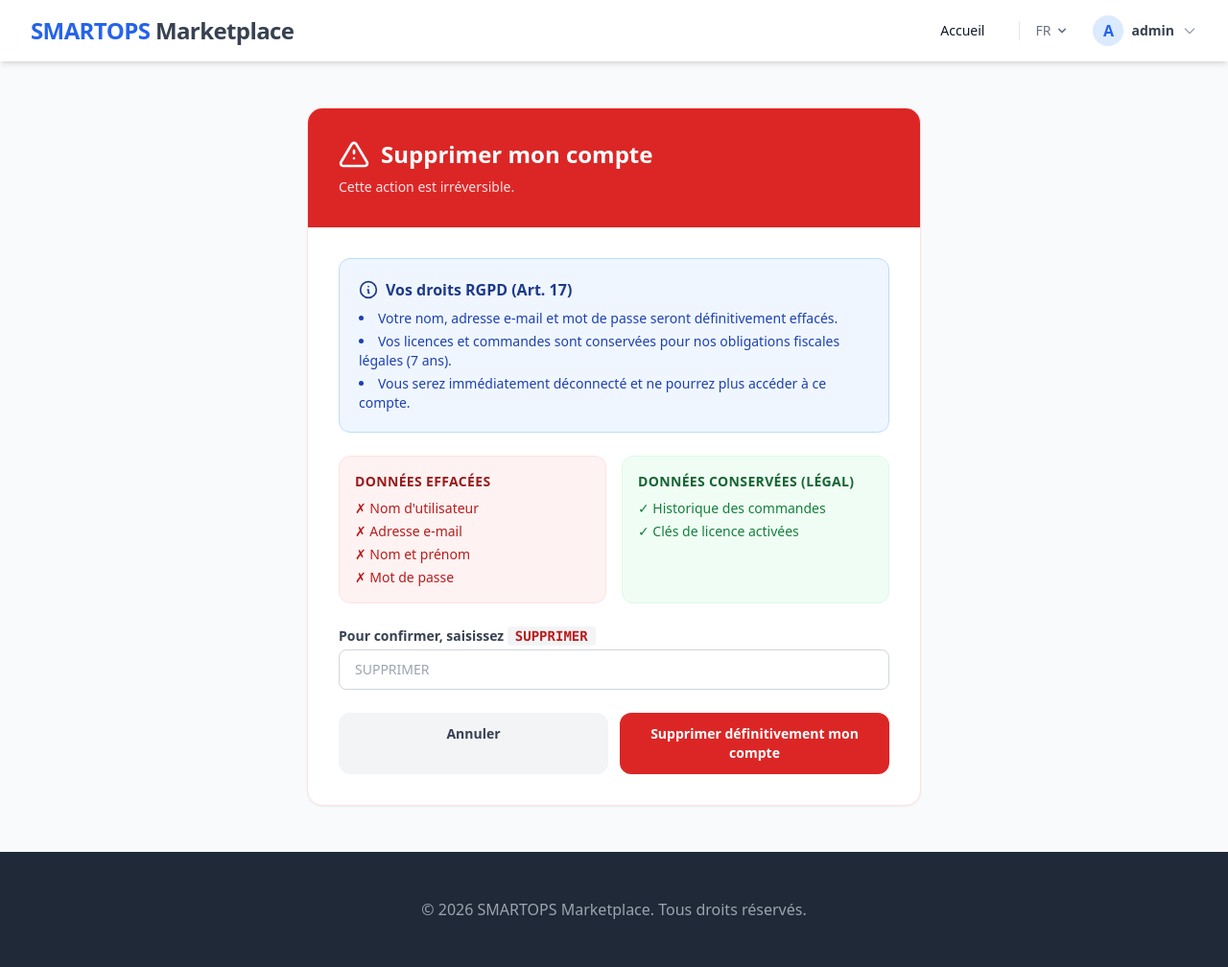
After one commit to mouedarbi/SMARTOPS_PORTAL, a Django app: page /fr/accounts/delete-account/ in a window 1280 px wide. The commit adds this page. Shown: the whole page at 96% size. Run offline with Django 5.2, Linux system fonts and the light colour scheme; a user stored in the database is signed in; data that the repository does not hold is empty; some libraries are stand-ins or nearby versions.

Commit message:
feat(rgpd): implement RGPD Art. 17 account deletion for Portal + CI workflow
- Add is_deleted/deleted_at fields and anonymize() method to User model
- Add delete_account_confirm view with POST handler (requires typing "SUPPRIMER")
- Add delete-account/ URL route in users app
- Add delete_account_confirm.html template with danger zone UI (Tailwind)
- Add "Supprimer mon compte" danger button in profile.html
- Apply migration 0002_rgpd_account_deletion (adds is_deleted, deleted_at)
- Add .github/workflows/ci.yml for GitHub Actions (Django tests on every push)

Anonymization preserves Order/License records for fiscal obligations (Art. 17.3.b).

```diff
--- /dev/null
+++ b/app/templates/account/delete_account_confirm.html
@@ -0,0 +1,107 @@
+{% extends "base.html" %}
+{% load i18n %}
+
+{% block title %}{% trans "Supprimer mon compte" %} - SMARTOPS{% endblock %}
+
+{% block content %}
+<div class="max-w-2xl mx-auto px-4 py-12">
+
+    {% if messages %}
+        {% for message in messages %}
+            <div class="mb-6 p-4 rounded-xl text-sm font-medium
+                {% if message.tags == 'error' %}bg-red-50 text-red-700 border border-red-200
+                {% else %}bg-green-50 text-green-700 border border-green-200{% endif %}">
+                {{ message }}
+            </div>
+        {% endfor %}
+    {% endif %}
+
+    <div class="bg-white rounded-2xl shadow-sm border border-red-100 overflow-hidden">
+
+        <!-- En-tête danger -->
+        <div class="bg-red-600 px-8 py-8 text-white">
+            <div class="flex items-center gap-3">
+                <svg class="h-8 w-8" fill="none" stroke="currentColor" viewBox="0 0 24 24">
+                    <path stroke-linecap="round" stroke-linejoin="round" stroke-width="2"
+                          d="M12 9v2m0 4h.01M10.29 3.86L1.82 18a2 2 0 001.71 3h16.94a2 2 0 001.71-3L13.71 3.86a2 2 0 00-3.42 0z"/>
+                </svg>
+                <h1 class="text-2xl font-bold">{% trans "Supprimer mon compte" %}</h1>
+            </div>
+            <p class="text-red-100 mt-2 text-sm">{% trans "Cette action est irréversible." %}</p>
+        </div>
+
+        <div class="p-8 space-y-6">
+
+            <!-- Bloc RGPD informatif -->
+            <div class="bg-blue-50 border border-blue-200 rounded-xl p-5">
+                <h2 class="font-bold text-blue-900 mb-2 flex items-center gap-2">
+                    <svg class="h-5 w-5" fill="none" stroke="currentColor" viewBox="0 0 24 24">
+                        <path stroke-linecap="round" stroke-linejoin="round" stroke-width="2"
+                              d="M13 16h-1v-4h-1m1-4h.01M12 2a10 10 0 100 20A10 10 0 0012 2z"/>
+                    </svg>
+                    {% trans "Vos droits RGPD (Art. 17)" %}
+                </h2>
+                <ul class="text-sm text-blue-800 space-y-1 list-disc list-inside">
+                    <li>{% trans "Votre nom, adresse e-mail et mot de passe seront définitivement effacés." %}</li>
+                    <li>{% trans "Vos licences et commandes sont conservées pour nos obligations fiscales légales (7 ans)." %}</li>
+                    <li>{% trans "Vous serez immédiatement déconnecté et ne pourrez plus accéder à ce compte." %}</li>
+                </ul>
+            </div>
+
+            <!-- Ce qui sera supprimé / conservé -->
+            <div class="grid grid-cols-1 md:grid-cols-2 gap-4">
+                <div class="bg-red-50 rounded-xl p-4 border border-red-100">
+                    <h3 class="font-bold text-red-800 text-sm uppercase tracking-wide mb-2">
+                        {% trans "Données effacées" %}
+                    </h3>
+                    <ul class="text-sm text-red-700 space-y-1">
+                        <li>✗ {% trans "Nom d'utilisateur" %}</li>
+                        <li>✗ {% trans "Adresse e-mail" %}</li>
+                        <li>✗ {% trans "Nom et prénom" %}</li>
+                        <li>✗ {% trans "Mot de passe" %}</li>
+                    </ul>
+                </div>
+                <div class="bg-green-50 rounded-xl p-4 border border-green-100">
+                    <h3 class="font-bold text-green-800 text-sm uppercase tracking-wide mb-2">
+                        {% trans "Données conservées (légal)" %}
+                    </h3>
+                    <ul class="text-sm text-green-700 space-y-1">
+                        <li>✓ {% trans "Historique des commandes" %}</li>
+                        <li>✓ {% trans "Clés de licence activées" %}</li>
+                    </ul>
+                </div>
+            </div>
+
+            <!-- Formulaire de confirmation -->
+            <form method="post" action="{% url 'users:delete_account_confirm' %}">
+                {% csrf_token %}
+                <div class="space-y-4">
+                    <div>
+                        <label class="block text-sm font-bold text-gray-700 mb-1">
+                            {% trans "Pour confirmer, saisissez" %} <span class="font-mono bg-gray-100 px-2 py-0.5 rounded text-red-700">SUPPRIMER</span>
+                        </label>
+                        <input type="text"
+                               name="confirmation"
+                               placeholder="SUPPRIMER"
+                               autocomplete="off"
+                               class="w-full border border-gray-300 rounded-lg px-4 py-2.5 text-sm focus:outline-none focus:ring-2 focus:ring-red-400 focus:border-red-400"
+                               required>
+                    </div>
+
+                    <div class="flex flex-col sm:flex-row gap-3 pt-2">
+                        <a href="{% url 'users:profile' %}"
+                           class="flex-1 text-center bg-gray-100 text-gray-700 px-6 py-3 rounded-xl font-bold text-sm hover:bg-gray-200 transition">
+                            {% trans "Annuler" %}
+                        </a>
+                        <button type="submit"
+                                class="flex-1 bg-red-600 text-white px-6 py-3 rounded-xl font-bold text-sm hover:bg-red-700 transition">
+                            {% trans "Supprimer définitivement mon compte" %}
+                        </button>
+                    </div>
+                </div>
+            </form>
+
+        </div>
+    </div>
+</div>
+{% endblock %}
--- a/app/users/models.py
+++ b/app/users/models.py
@@ -3,12 +3,18 @@ Fichier : models.py
 Projet : Marketplace SMARTOPS
 Application : users
 Auteur : Mohamed Ouedarbi
-Version : 2.0
+Version : 3.0
 Description : Définition du modèle utilisateur personnalisé.
+              Implémente le droit à l'effacement RGPD (Art. 17) via anonymisation :
+              les données d'identification sont effacées, les commandes et licences
+              sont conservées pour les obligations fiscales (Art. 17.3.b RGPD).
 """
 
+import uuid
 from django.db import models
 from django.contrib.auth.models import AbstractUser
+from django.utils import timezone
+
 
 class User(AbstractUser):
     """
@@ -31,5 +37,35 @@ class User(AbstractUser):
         verbose_name="Est un client"
     )
 
+    # --- RGPD Art. 17 — Droit à l'effacement ---
+    is_deleted = models.BooleanField(
+        default=False,
+        verbose_name="Compte supprimé (RGPD)"
+    )
+    deleted_at = models.DateTimeField(
+        null=True,
+        blank=True,
+        verbose_name="Date de suppression"
+    )
+
     def __str__(self):
         return self.username
+
+    def anonymize(self):
+        """
+        Anonymise les données personnelles de l'utilisateur conformément au
+        droit à l'effacement (Art. 17 RGPD). Les enregistrements Order et License
+        sont intentionnellement conservés pour respecter les obligations fiscales
+        (conservation légale 7 ans — Art. 17.3.b RGPD).
+        """
+        token = uuid.uuid4().hex[:12]
+        self.username = f"deleted_{token}"
+        self.email = f"deleted_{token}@supprime.invalid"
+        self.first_name = ""
+        self.last_name = ""
+        self.is_active = False
+        self.is_deleted = True
+        self.deleted_at = timezone.now()
+        # Invalide le mot de passe pour bloquer toute reconnexion
+        self.set_unusable_password()
+        self.save()
--- a/app/users/urls.py
+++ b/app/users/urls.py
@@ -16,4 +16,5 @@ app_name = 'users'
 urlpatterns = [
     path('dashboard/', views.dashboard, name='dashboard'),
     path('profile/', views.profile, name='profile'),
+    path('delete-account/', views.delete_account_confirm, name='delete_account_confirm'),
 ]
--- a/app/users/views.py
+++ b/app/users/views.py
@@ -3,42 +3,62 @@ Fichier : views.py
 Projet : Marketplace SMARTOPS
 Application : accounts
 Auteur : Mohamed Ouedarbi
-Version : 1.1
-Description : Définition des vues pour la gestion des comptes clients.
-              Inclut le tableau de bord (Dashboard) affichant les licences et commandes.
+Version : 2.0
+Description : Vues pour la gestion des comptes clients.
+              Inclut le droit à l'effacement RGPD (Art. 17) via la vue
+              delete_account_confirm qui anonymise les données personnelles
+              tout en conservant l'historique des commandes (obligation fiscale).
 """
 
-from django.shortcuts import render
+from django.shortcuts import render, redirect
 from django.contrib.auth.decorators import login_required
+from django.contrib.auth import logout
+from django.contrib import messages
+from django.utils.translation import gettext_lazy as _
 from payments.models import Order
 from licensing.models import License
 
+
 @login_required
 def dashboard(request):
-    """
-    Affiche le tableau de bord de l'utilisateur connecté.
-    Récupère les licences actives et l'historique des commandes.
-
-    @param request: Objet HttpRequest de Django.
-    @return: Rendu du template account/dashboard.html avec le contexte utilisateur.
-    """
     user_licenses = License.objects.filter(user=request.user, is_active=True).select_related('module')
     user_orders = Order.objects.filter(user=request.user).order_by('-created_at')[:5]
-
     context = {
         'licenses': user_licenses,
         'orders': user_orders,
         'title': "Mon Tableau de Bord"
     }
+    return render(request, 'account/dashboard.html', context)
 
-    return render(request, 'account/dashboard.html', context)
 
 @login_required
 def profile(request):
+    context = {'title': "Mon Profil"}
+    return render(request, 'account/profile.html', context)
+
+
+@login_required
+def delete_account_confirm(request):
     """
-    Affiche le profil de l'utilisateur.
+    Affiche la page de confirmation de suppression de compte (GET)
+    et exécute l'anonymisation RGPD (POST).
+
+    Conformément à l'Art. 17 RGPD, les données d'identification sont effacées.
+    Les commandes et licences sont conservées (obligation fiscale Art. 17.3.b).
     """
-    context = {
-        'title': "Mon Profil"
-    }
-    return render(request, 'account/profile.html', context)
+    if request.method == 'POST':
+        confirmation = request.POST.get('confirmation', '')
+        if confirmation == 'SUPPRIMER':
+            user = request.user
+            logout(request)
+            user.anonymize()
+            messages.success(
+                request,
+                _("Votre compte a été supprimé. Vos données personnelles ont été effacées conformément au RGPD.")
+            )
+            return redirect('core:home')
+        else:
+            messages.error(request, _("Confirmation incorrecte. Veuillez saisir SUPPRIMER pour confirmer."))
+            return redirect('users:delete_account_confirm')
+
+    return render(request, 'account/delete_account_confirm.html', {'title': _("Supprimer mon compte")})
```
Also changed, not shown: app/templates/account/profile.html (+10 -0 lines), .github/workflows/ci.yml (added), app/users/migrations/0002_rgpd_account_deletion.py (added).
